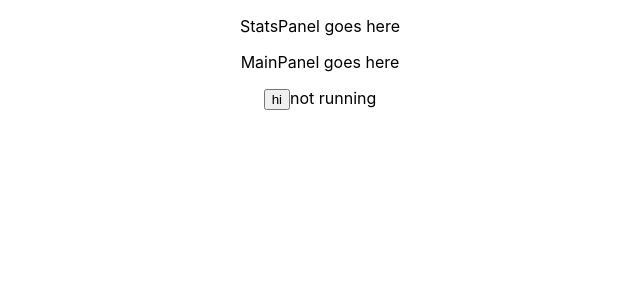
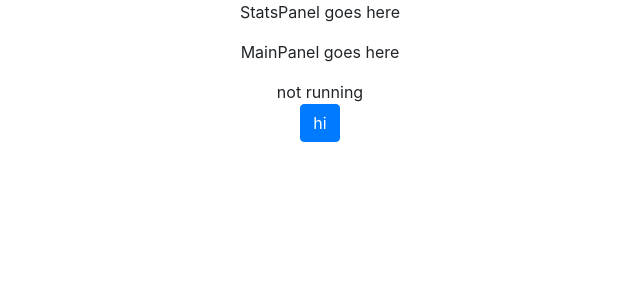
Before and after one commit to wan-li-va/STARV, a React (Create React App) app: page / in a window 1280 px wide. Shown: the top 300 px of the page, without its empty margins (320-960 px from the left). Built offline with nearby package versions, Linux system fonts and the light colour scheme.

Commit message:
Formatted timer view

```diff
--- a/package.json
+++ b/package.json
@@ -35,6 +35,7 @@
     ]
   },
   "devDependencies": {
+    "bootstrap": "^4.5.0",
     "gh-pages": "^2.2.0",
     "react-bootstrap": "^1.0.1"
   }
--- a/src/App.js
+++ b/src/App.js
@@ -2,6 +2,7 @@ import React, { Component } from 'react';
 import './App.css';
 import StatsPanel from "./StatsPanel.js"
 import MainPanel from "./MainPanel.js"
+import 'bootstrap/dist/css/bootstrap.min.css';
 
 export default class App extends Component {
   constructor(props) {
--- a/src/Timer.js
+++ b/src/Timer.js
@@ -1,4 +1,5 @@
 import React, { Component } from 'react';
+import Button from "react-bootstrap/Button";
 
 const RadioList = [
     {
@@ -19,21 +20,23 @@ export default class Timer extends Component {
     constructor(props) {
         super(props);
         this.state = {
-            isRunning: false,
-            startTime: null,
+            isRunning: false, //tells whether timer is started
+            startTime: null, //start time null
             fastLength: 16, // length of fast in hours
             displayTime: 0,  // time to display on timer; ms left to count down
-            selectedRadio: 0
+            selectedRadio: 0,
+            date: null, // calendar date
         };
 
         this.handleStart = this.handleStart.bind(this);
+        this.handleStop = this.handleStop.bind(this);
     }
 
     startTimer() {
         this.setState({
             startTime: Date.now(),
             isRunning: true,
-            displayTime: this.state.fastLength * 60 * 60 * 1000
+            displayTime: this.state.fastLength * 60 * 60 * 1000,
         })
     }
 
@@ -50,6 +53,16 @@ export default class Timer extends Component {
         var minutes = Math.floor((ms % (1000 * 60 * 60)) / (1000 * 60));
         var seconds = Math.floor((ms % (1000 * 60)) / 1000);
 
+        if (minutes < 10) {
+            minutes = "0" + minutes;
+        }
+        if (seconds < 10) {
+            seconds = "0" + seconds;
+        }
+        if (hours < 10) {
+            hours = "0" + hours;
+        }
+
         return hours + ":" + minutes + ":" + seconds
     }
 
@@ -64,6 +77,7 @@ export default class Timer extends Component {
         this.startTimer()
     }
 
+    //add save functionality
     handleStop = () => {
         this.setState({
             isRunning: false
@@ -73,8 +87,11 @@ export default class Timer extends Component {
     render() {
         return (
             <div>
-                <button onClick={this.handleStart}>hi</button>
                 {this.state.isRunning ? this.formatTime(this.state.displayTime) : "not running"}
+                <br />
+                <Button onClick={this.handleStart}>hi</Button>
+                {/* <button onClick={this.handleStart}>hi</button> */}
+
             </div >
         )
     }
```
Also changed, not shown: 1 other file (tests, documents, lock files or other folders).
